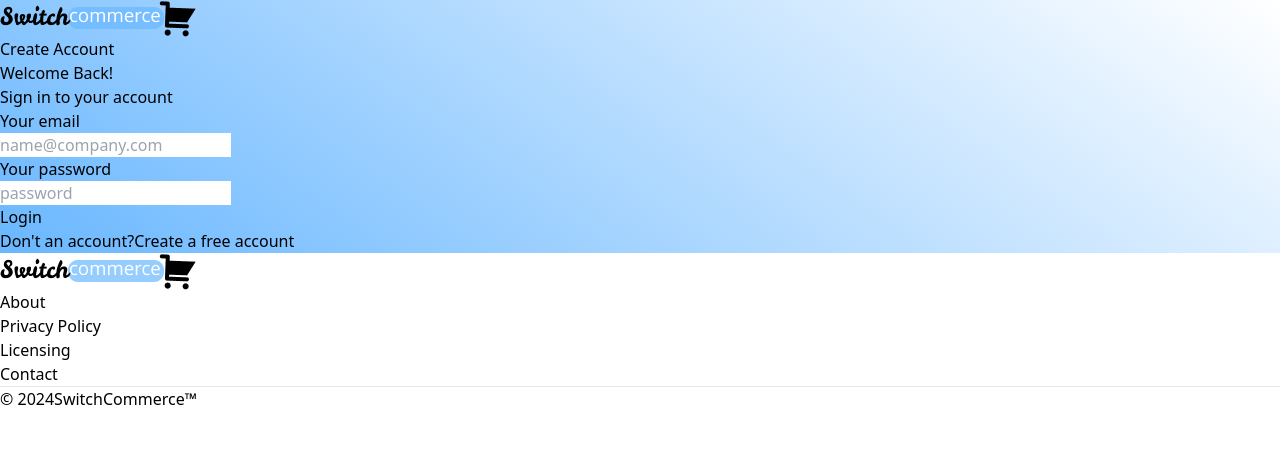
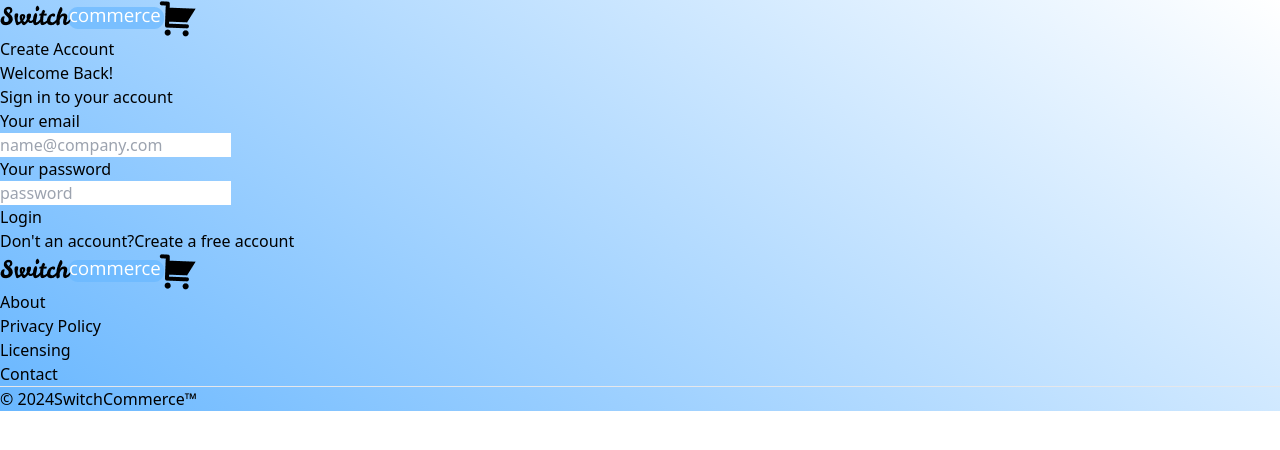
Before and after one commit to Denniman/group-two-frontend, a React (Vite) app: page /login in a window 1280 px wide. Shown: the top 450 px of the page. Built offline with nearby package versions, Linux system fonts and the light colour scheme.

Commit message:
UI Update

```diff
--- a/src/components/FooterComp/FooterComp.jsx
+++ b/src/components/FooterComp/FooterComp.jsx
@@ -7,7 +7,7 @@ export function FooterComp () {
       <div className="w-full text-center">
         <div className="w-full justify-between sm:flex sm:items-center sm:justify-between">
           <LogoImg />
-          <Footer.LinkGroup>
+          <Footer.LinkGroup className="text-white">
             <Footer.Link href="#">About</Footer.Link>
             <Footer.Link href="#">Privacy Policy</Footer.Link>
             <Footer.Link href="#">Licensing</Footer.Link>
@@ -15,7 +15,7 @@ export function FooterComp () {
           </Footer.LinkGroup>
         </div>
         <Footer.Divider />
-        <Footer.Copyright href="#" by="SwitchCommerce™" year={2024} />
+        <Footer.Copyright href="#" by="SwitchCommerce™" year={2024} className="text-white"/>
       </div>
     </Footer>
   );
--- a/src/pages/login/login.jsx
+++ b/src/pages/login/login.jsx
@@ -4,8 +4,8 @@ import { Link } from "react-router-dom";
 
 export const Login = () => {
   return (
-    <div>
-    <div className="h-screen w-full flex flex-col items-center p-2" style={{background: "linear-gradient(35deg, rgba(105,183,255,1) 0%, rgba(255,255,255,1) 100%)"}}>
+    <div style={{background: "linear-gradient(35deg, rgba(105,183,255,1) 0%, rgba(255,255,255,1) 100%)"}}>
+    <div className="h-screen w-full flex flex-col items-center p-2">
       <div className="w-full px-4 md:px-12 py-4 flex justify-between">
       <LogoImg />
       <Link to="/signup">
--- a/src/pages/signup/signup.jsx
+++ b/src/pages/signup/signup.jsx
@@ -7,7 +7,7 @@ import { useState } from "react";
 
 export const Signup = () => {
   const [formData, setFormData] = useState({});
-  const [errorMessage, setErrorMessage] = useState({});
+  const [errorMessage, setErrorMessage] = useState("");
   const [loading, setLoading] = useState(false);
   const navigate = useNavigate();
   const handleChange = (e) => {
@@ -33,7 +33,7 @@ export const Signup = () => {
       }
       setLoading(false);
       if(res.ok){
-        navigate('/sign-in')
+        navigate('/login')
       }
     } catch (error) {
       setErrorMessage(error.message);
@@ -41,8 +41,8 @@ export const Signup = () => {
     }
   }
   return (
-    <div>
-    <div className="h-screen w-full flex flex-col items-center p-2" style={{background: "linear-gradient(35deg, rgba(105,183,255,1) 0%, rgba(255,255,255,1) 100%)"}}>
+    <div style={{background: "linear-gradient(35deg, rgba(105,183,255,1) 0%, rgba(255,255,255,1) 100%)"}}>
+    <div className="h-screen w-full flex flex-col items-center p-2">
       <div className="w-full px-4 md:px-12 py-4 flex justify-between">
       <LogoImg />
       <Link to="/login">
```
